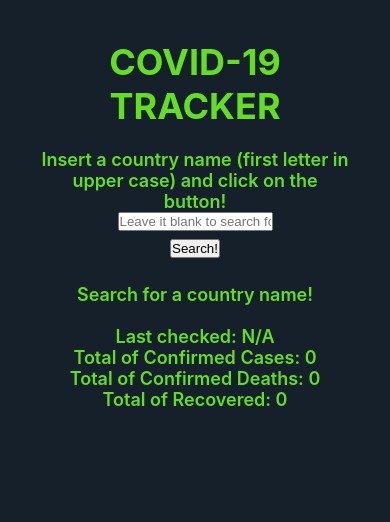
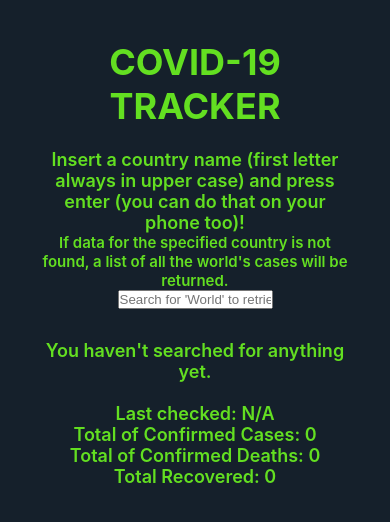
Before and after one commit to JustAn0therDev/COVID19-TRACKER, a React (Create React App) app: page / in a window 390 px wide. Shown: the top 522 px of the page. Built offline with nearby package versions, Linux system fonts and the light colour scheme.

Commit message:
Major refactoring of some code and a few features implemented for showing a loading text and enter keypress for desktop and mobile

```diff
--- a/src/MainComponent/Main.css
+++ b/src/MainComponent/Main.css
@@ -1,11 +1,11 @@
 @media only screen and (min-width: 320px) {
-    #root .main-div form {
+  #root .main-div {
       text-align: center;
       padding: 5px;
       width: 100%;
     }
 
-        #root .main-div form .div-label-and-input {
+      #root .main-div .div-label-and-input {
         display: inline-flex;
         flex-direction: column;
         justify-content: center;
@@ -13,7 +13,7 @@
         width: 100%;
       }
 
-          #root .main-div form .div-label-and-input label {
+        #root .main-div .div-label-and-input label {
           display: block;
         }
 
@@ -30,7 +30,7 @@
           }
 
         #root .main-div button {
-            padding: 5px;
+          padding: 7px;
           box-shadow: none;
           text-shadow: none;
           transition: ease-out 0.5s;
@@ -40,8 +40,4 @@
             background-color: #63DF21;
             color: #ffffff;
           }
-
-    #main-information-div {
-
 }
-}
--- a/src/MainComponent/Main.js
+++ b/src/MainComponent/Main.js
@@ -6,29 +6,36 @@ export default function Main() {
     const [countryInputValue, setCountryInputValue] = useState('');
     const [country, setCountry] = useState('');
 
+    function checkValueAndEnterKey(ev) {
+        let countryName = ev.target.value.replace(/\W/g, '');
+        if (ev.key === 'Enter')
+            setCountry(countryName);
+        else
+            setCountryInputValue(countryName);
+    }
+
     return (
         <>
         <div className="main-div">
-            <form>
             <div className="div-label-and-input">
                 <h1>COVID-19 TRACKER</h1>
                 <br />
                 <label>
-                        Insert a country name (first letter in upper case) and click on the button!
+                    Insert a country name (first letter always in upper case) and press enter (you can do that on your phone too)!
                 </label>
+                <small>If data for the specified country is not found, a list of all the world's cases will be returned.</small>
                 <input
                 id="input-search"
-                    placeholder="Leave it blank to search for the total of Coronavirus cases"
-                    onChange={(ev) => { ev.preventDefault(); setCountryInputValue(ev.target.value); }}
+                placeholder="Search for 'World' to retrieve all COVID-19 cases"
+                onKeyPress={(ev) => { checkValueAndEnterKey(ev); }}
                 />
             </div>
-                <button id="btn-search" type="button" onClick={(ev) => { ev.preventDefault(); setCountry(countryInputValue) }}>
+            {/* <button id="btn-search" type="button" onClick={() => { setCountry(countryInputValue) }}>
                 Search!
-                </button>
-             </form>
+            </button> */}
         </div>
         <br />
-        <MainCovid19Data key={''} country={country}></MainCovid19Data>
+        <MainCovid19Data country={country}></MainCovid19Data>
         </>
     )
 }
--- a/src/MainComponent/MainCovid19DataComponent/MainCovid19Data.css
+++ b/src/MainComponent/MainCovid19DataComponent/MainCovid19Data.css
@@ -5,7 +5,7 @@
         justify-content: center;
     }
 
-        .div-mainCovid19Data h3 {
+        .div-mainCovid19Data h3, .div-mainCovid19Data p {
             display: block;
             text-align: center;
         }
@@ -14,8 +14,4 @@
             list-style: none;
             text-align: center;
         }
-
-            .div-mainCovid19Data ul li::content {
-
-            }
 }
--- a/src/MainComponent/MainCovid19DataComponent/MainCovid19Data.js
+++ b/src/MainComponent/MainCovid19DataComponent/MainCovid19Data.js
@@ -4,26 +4,26 @@ import axios from "axios";
 
 export default function MainCovid19Data({ country }) {
 
-    var totalConfirmed = 0;
-    var totalDeaths = 0;
-    var totalRecovered = 0;
+    let totalConfirmed = 0;
+    let totalDeaths = 0;
+    let totalRecovered = 0;
 
     const [confirmed, setConfirmed] = useState(0);
     const [recovered, setRecovered] = useState(0);
     const [deaths, setDeaths] = useState(0);
+    const [isLoading, setIsLoading] = useState('');
 
     async function SumTotalOfCases(confirmed, deaths, recovered) {
         totalConfirmed += confirmed;
         totalDeaths += deaths;
         totalRecovered += recovered;
-        setConfirmed(totalConfirmed);
-        setDeaths(totalDeaths);
-        setRecovered(totalRecovered);
     }
 
-    const [componentResponseState, setComponentResponseState] = useState('');
+    const [covid19Data, setCovid19Data] = useState('');
 
     async function getCovid19DataFromSpecifiedCountry(country) {
+        setIsLoading(true);
+
         let response = await axios.get('https://covid-19-coronavirus-statistics.p.rapidapi.com/v1/stats', {
             headers: {
                 "Accept": "application/json",
@@ -36,22 +36,30 @@ export default function MainCovid19Data({ country }) {
             }
         });
 
-        setComponentResponseState(response.data.data);
+        setCovid19Data(response.data);
 
-        response.data.data.covid19Stats.forEach(element => {
+        response.data.data.covid19Stats.forEach(async element => {
             SumTotalOfCases(element.confirmed, element.deaths, element.recovered);
+            setConfirmed(totalConfirmed);
+            setDeaths(totalDeaths);
+            setRecovered(totalRecovered);
         });
+
+        setIsLoading(false);
     }
 
     useEffect(() => {
         if (country)
             getCovid19DataFromSpecifiedCountry(country);
+        else if (country === "World")
+            getCovid19DataFromSpecifiedCountry("");
     }, [country])
 
     return (
         <div className="div-mainCovid19Data">
+            { ( isLoading ? <><p>Loading...</p><br /></> : "") }
             <ul>
-            { componentResponseState.covid19Stats ? componentResponseState.covid19Stats.map(data => (
+            { covid19Data.data ? covid19Data.data.covid19Stats.map(data => (
                 <>
                     <li>Province/State: {data.province ? data.province : 'N/A'}</li>
                     <li>Last Update: {new Date(data.lastUpdate).toLocaleDateString('pt-BR')}</li>
@@ -61,12 +69,12 @@ export default function MainCovid19Data({ country }) {
                     <br />
                 </>
                 )
-            ) : <p>Search for a country name!</p> }
+            ) : <p>You haven't searched for anything yet.</p> }
             <br />
-                <li>Last checked: {componentResponseState.lastChecked ? new Date(componentResponseState.lastChecked).toLocaleDateString('pt-BR') : 'N/A'}</li>
+                <li>Last checked: {covid19Data.lastChecked ? new Date(covid19Data.data.lastChecked).toLocaleDateString('pt-BR') : 'N/A'}</li>
                 <li>Total of Confirmed Cases: {confirmed}</li>
                 <li>Total of Confirmed Deaths: {deaths}</li>
-                <li>Total of Recovered: {recovered}</li>
+                <li>Total Recovered: {recovered}</li>
             </ul>
         </div>
     )
```
Lines whose indentation alone changed are shown as unchanged.
